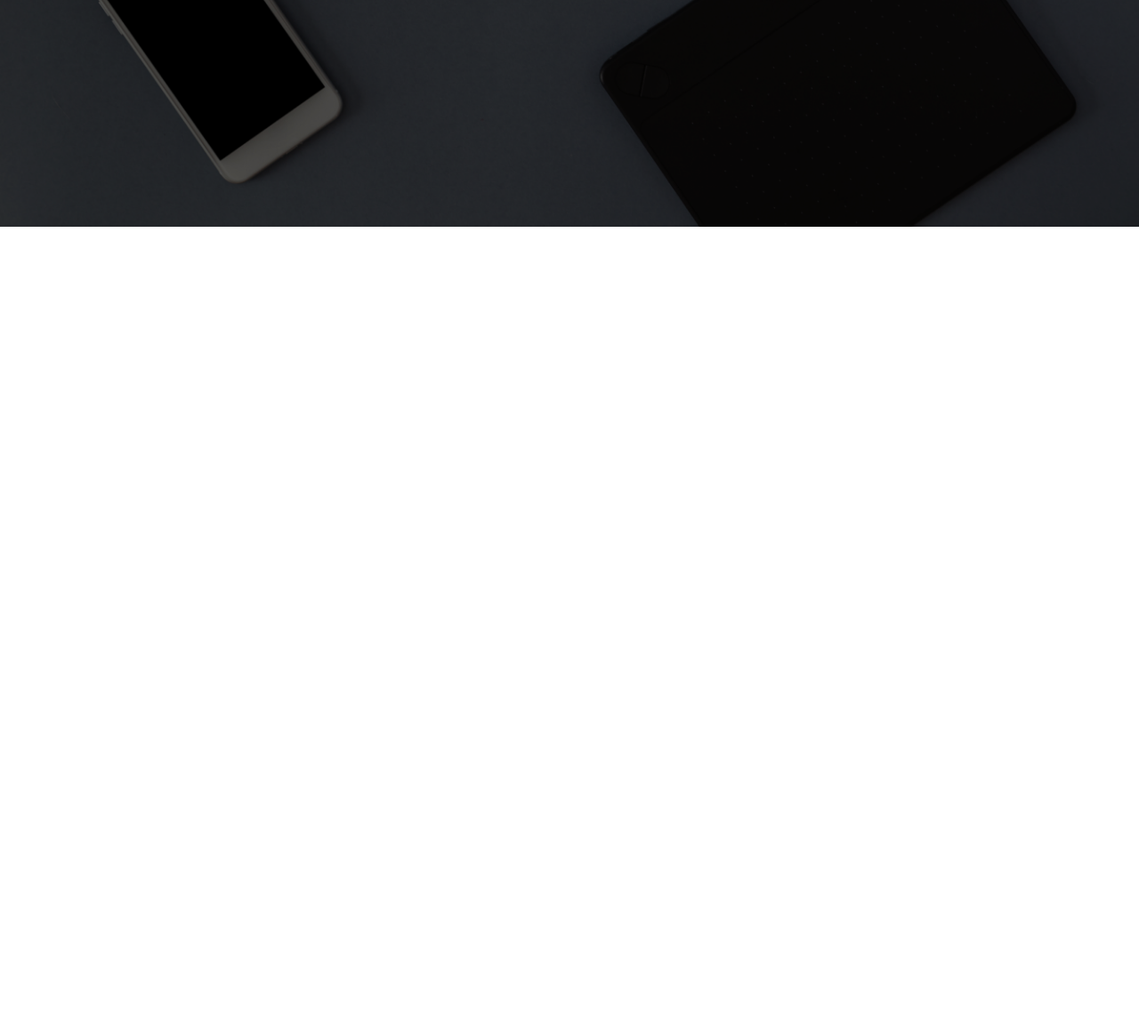
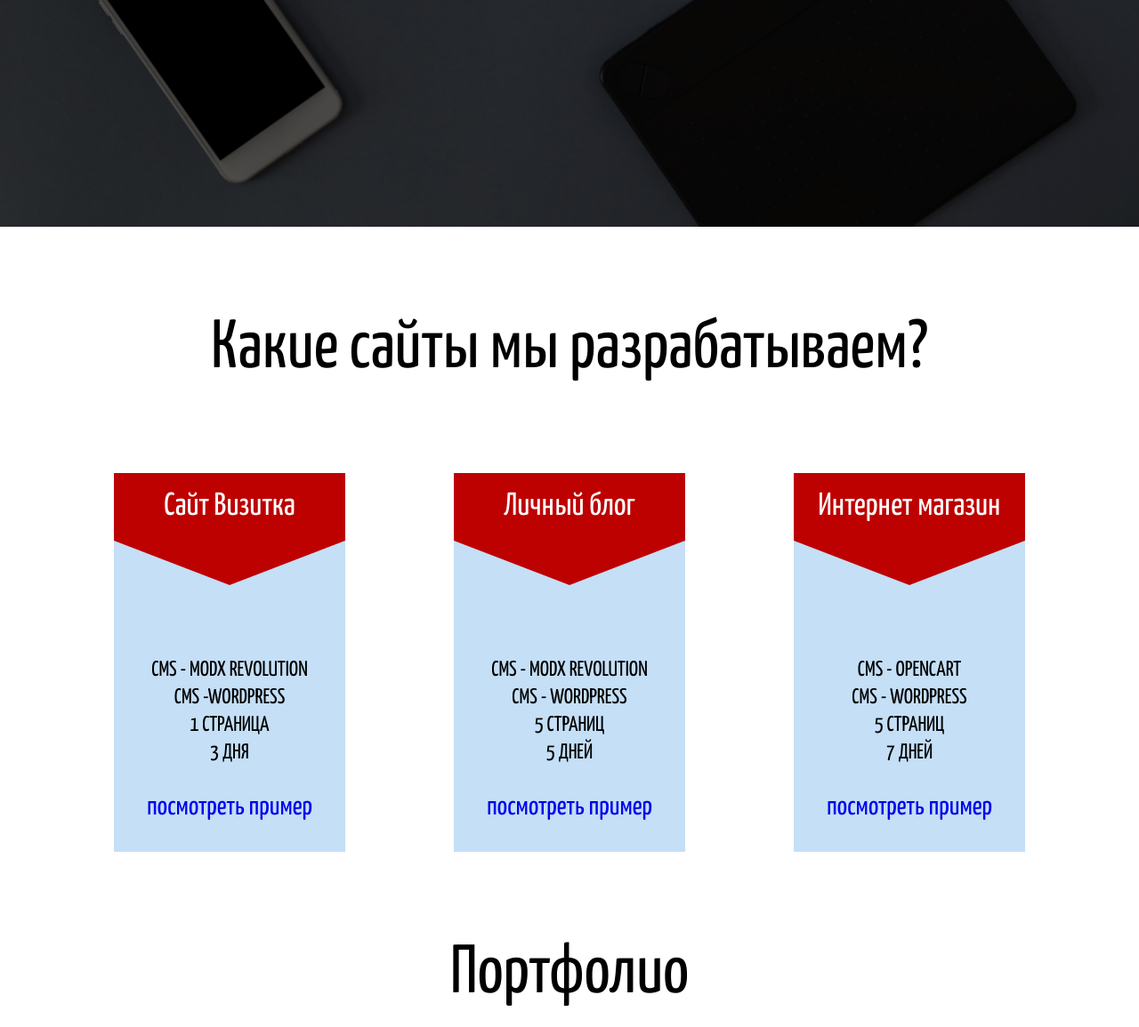
Before and after one commit to alexandr-peshkov/portfolio, a plain HTML site: page index.html in a window 1280 px wide. Shown: the part 545-1700 px from the top of the page at 89% size. Before the commit the page ends 800 px from the top, so only its background shows below. Drawn offline with Linux system fonts and the light colour scheme.

Commit message:
update html

```diff
--- a/index.html
+++ b/index.html
@@ -8,7 +8,8 @@
 
     <link rel="stylesheet" href="css/reset.css">
     <link rel="stylesheet" href="css/style.css">
-    <link rel="stylesheet" href="https://use.fontawesome.com/releases/v5.7.2/css/all.css" integrity="sha384-fnmOCqbTlWIlj8LyTjo7mOUStjsKC4pOpQbqyi7RrhN7udi9RwhKkMHpvLbHG9Sr" crossorigin="anonymous">
+    <link rel="stylesheet" href="https://use.fontawesome.com/releases/v5.7.2/css/all.css"
+        integrity="sha384-fnmOCqbTlWIlj8LyTjo7mOUStjsKC4pOpQbqyi7RrhN7udi9RwhKkMHpvLbHG9Sr" crossorigin="anonymous">
 
     <!-- google fonts -->
     <link href="https://fonts.googleapis.com/css?family=Yanone+Kaffeesatz:400,700&amp;subset=cyrillic" rel="stylesheet">
@@ -33,6 +34,7 @@
                         <ul>
                             <li><a href="#">Главная</a></li>
                             <li><a href="#">Примеры работ</a></li>
+                            <li><a href="#">Статьи</a></li>
                             <li><a href="#">О авторе</a></li>
                             <li><a href="#">Контакты</a></li>
                         </ul>
@@ -49,6 +51,52 @@
         </nav>
     </header>
 
+    <main class="main-content">
+        <div class="container-center">
+            <h3 class="main-content__slogan">Какие сайты мы разрабатываем?</h3>
+            <div class="main-content__grid">
+                <div class="main-content__item">
+                    <div class="title">Сайт Визитка</div>
+                    <div class="element"></div>
+
+                    <div class="main-content__offer">
+                        <p>CMS - MODX REVOLUTION</p>
+                        <p>CMS -Wordpress</p>
+                        <p>1 страница</p>
+                        <p>3 дня</p>
+                    </div>
+                    <a class="main-content__offer__link" href="#">посмотреть пример</a>
+
+                </div>
+                <div class="main-content__item">
+                    <div class="title">Личный блог</div>
+                    <div class="element"></div>
+                    <div class="main-content__offer">
+                        <p>CMS - MODX REVOLUTION</p>
+                        <p>CMS - Wordpress</p>
+                        <p>5 страниц</p>
+                        <p>5 дней</p>
+                    </div>
+                    <a class="main-content__offer__link" href="#">посмотреть пример</a>
+                </div>
+                <div class="main-content__item">
+                    <div class="title">Интернет магазин</div>
+                    <div class="element"></div>
+                    <div class="main-content__offer">
+                        <p>CMS - opencart</p>
+                        <p>CMS - Wordpress</p>
+                        <p>5 страниц</p>
+                        <p>7 дней</p>
+                    </div>
+                    <a class="main-content__offer__link" href="#">посмотреть пример</a>
+                </div>
+            </div>
+            <h3 class="main-content__slogan">Портфолио </h3>
+
+        </div>
+    </main>
+
+
 </body>
 
 </html>
```
